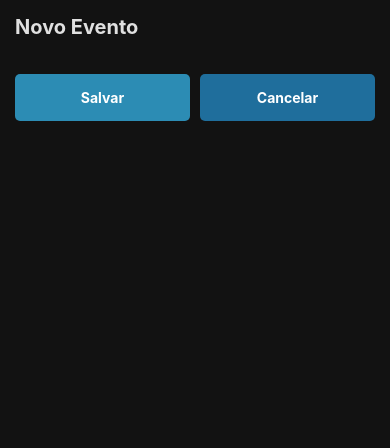
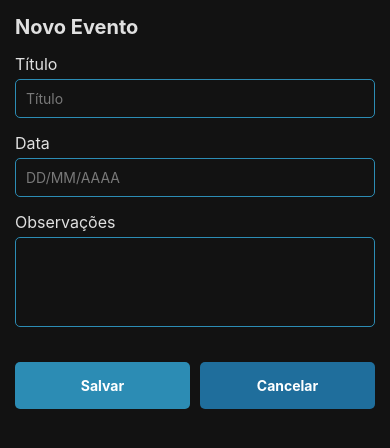
Before and after one commit to JonJonesBR/JusAgenda, a React Native app: screen /EventCreate in a window 390 px wide. Shown: the top 448 px of the page. Built offline with nearby package versions, Linux system fonts and the light colour scheme.

Commit message:
Alpha 0.0.3.1

```diff
--- a/src/components/UpcomingEvents.js
+++ b/src/components/UpcomingEvents.js
@@ -20,14 +20,32 @@ const UpcomingEvents = () => {
     }
   }, []);
 
+  // Função para validar datas
+  const isValidDate = (date) => {
+    try {
+      const parsedDate = new Date(date);
+      return !isNaN(parsedDate.getTime());
+    } catch (error) {
+      console.error('Erro ao validar data:', error);
+      return false;
+    }
+  };
+
   useEffect(() => {
     const fetchUpcomingEvents = async () => {
       try {
         const storedEvents = await getEvents();
-        const sortedEvents = storedEvents.sort((a, b) => new Date(a.date) - new Date(b.date));
+        console.log('Eventos armazenados:', storedEvents); // Debug
+
+        // Filtrar eventos com datas válidas
+        const validEvents = storedEvents.filter((event) => isValidDate(event.date));
+        console.log('Eventos válidos:', validEvents); // Debug
+
+        const sortedEvents = validEvents.sort((a, b) => new Date(a.date) - new Date(b.date));
         const upcomingEvents = sortedEvents.filter(
-          (event) => new Date(event.date) >= new Date()
-        );
+          (event) => new Date(event.date).getTime() >= new Date().setHours(0, 0, 0, 0)
+        ); // Considera apenas eventos a partir de hoje
+        console.log('Próximos eventos:', upcomingEvents); // Debug
         dispatch({ type: 'SET_EVENTS', events: upcomingEvents.slice(0, 5) });
       } catch (error) {
         console.error('Erro ao buscar eventos:', error);
@@ -40,27 +58,35 @@ const UpcomingEvents = () => {
 
   return (
     <View style={[styles.container, { backgroundColor: currentTheme.background }]}>
-      <Text accessibilityRole="header" style={[styles.title, { color: currentTheme.text }]}>Próximos Eventos</Text>
-
-      {isLoading ? (
-        <ActivityIndicator size="large" color={currentTheme.primary} />
-      ) : events.length === 0 ? (
-        <Text style={[styles.noEventsText, { color: currentTheme.text + '80' }]}>Nenhum evento próximo</Text>
-      ) : (
       <FlatList
-          accessibilityRole="list"
+        nestedScrollEnabled // Permite rolagem aninhada
         data={events}
         renderItem={({ item }) => (
           <EventCard
             event={item}
             onPress={() => {
-                // Navegação para detalhes do evento (implementação futura)
+              console.log('Evento clicado:', item); // Debug para navegação futura
             }}
           />
         )}
         keyExtractor={(item) => item.id || `${item.date}-${item.title}`}
         ItemSeparatorComponent={() => <View style={styles.separator} />}
+        ListHeaderComponent={() => (
+          <Text style={[styles.title, { color: currentTheme.text }]}>
+            Próximos Eventos
+          </Text>
+        )}
+        ListEmptyComponent={() =>
+          !isLoading && (
+            <Text style={[styles.noEventsText, { color: currentTheme.text + '80' }]}>
+              Nenhum evento próximo
+            </Text>
+          )
+        }
+        contentContainerStyle={{ paddingBottom: 15 }}
       />
+      {isLoading && (
+        <ActivityIndicator size="large" color={currentTheme.primary} style={styles.loading} />
       )}
     </View>
   );
@@ -68,6 +94,7 @@ const UpcomingEvents = () => {
 
 const styles = StyleSheet.create({
   container: {
+    flex: 1,
     padding: 15,
     borderRadius: 10,
     marginHorizontal: 10,
@@ -85,6 +112,9 @@ const styles = StyleSheet.create({
   separator: {
     height: 10,
   },
+  loading: {
+    marginTop: 20,
+  },
 });
 
 export default UpcomingEvents;
--- a/src/constants/eventFields.js
+++ b/src/constants/eventFields.js
@@ -6,8 +6,8 @@
  */
 
 const commonFields = {
-  caseNumber: { name: 'caseNumber', label: 'Número do Processo', type: 'text' },
-  court: { name: 'court', label: 'Vara', type: 'text' },
+  title: { name: 'title', label: 'Título', type: 'text' },
+  date: { name: 'date', label: 'Data', type: 'date' },
   notes: { name: 'notes', label: 'Observações', type: 'textarea' },
 };
 
@@ -16,25 +16,25 @@ const commonFields = {
  */
 export const eventFields = {
   audiencia: [
-    commonFields.caseNumber,
-    commonFields.court,
-    { name: 'plaintiff', label: 'Parte Autora', type: 'text' },
-    { name: 'defendant', label: 'Parte Ré', type: 'text' },
-    { name: 'hearingLocation', label: 'Local da Audiência', type: 'text' },
+    commonFields.title,
+    commonFields.date,
+    { name: 'court', label: 'Vara', type: 'text' },
     commonFields.notes,
   ],
   reuniao: [
-    { name: 'clientName', label: 'Nome do Cliente', type: 'text' },
-    { name: 'meetingLocation', label: 'Local da Reunião', type: 'text' },
+    commonFields.title,
+    commonFields.date,
+    { name: 'client', label: 'Cliente', type: 'text' },
     { name: 'topic', label: 'Assunto', type: 'text' },
     commonFields.notes,
   ],
   prazo: [
-    commonFields.caseNumber,
-    commonFields.court,
+    commonFields.title,
+    commonFields.date,
     { name: 'deadlineType', label: 'Tipo de Prazo', type: 'select' },
     commonFields.notes,
   ],
+  outros: [commonFields.title, commonFields.date, commonFields.notes],
 };
 
 /**
--- a/src/screens/EventCreateScreen.js
+++ b/src/screens/EventCreateScreen.js
@@ -18,12 +18,44 @@ const EventCreateScreen = ({ navigation, route }) => {
   const { theme } = useTheme();
   const currentTheme = darkTheme;
 
-  const [eventType, setEventType] = useState(route.params?.eventType || 'defaultEventType');
+  const [eventType, setEventType] = useState(route.params?.eventType || 'outros');
   const [eventData, setEventData] = useState({});
   const [isSaving, setIsSaving] = useState(false);
 
+  const formatDate = (date) => {
+    const [day, month, year] = date.split('/');
+    return `${year}-${month.padStart(2, '0')}-${day.padStart(2, '0')}`;
+  };
+
+  const isValidDate = (date) => {
+    const regex = /^\d{2}\/\d{2}\/\d{4}$/;
+    if (!regex.test(date)) return false;
+
+    const [day, month, year] = date.split('/').map(Number);
+    const dateObj = new Date(year, month - 1, day);
+    return (
+      dateObj.getFullYear() === year &&
+      dateObj.getMonth() === month - 1 &&
+      dateObj.getDate() === day
+    );
+  };
+
+  const formatInputDate = (value) => {
+    // Remove caracteres não numéricos
+    const sanitizedValue = value.replace(/\D/g, '');
+
+    if (sanitizedValue.length <= 2) {
+      return sanitizedValue; // Apenas dia
+    } else if (sanitizedValue.length <= 4) {
+      return `${sanitizedValue.slice(0, 2)}/${sanitizedValue.slice(2)}`; // Dia/Mês
+    } else {
+      return `${sanitizedValue.slice(0, 2)}/${sanitizedValue.slice(2, 4)}/${sanitizedValue.slice(4, 8)}`; // Dia/Mês/Ano
+    }
+  };
+
   const handleInputChange = (name, value) => {
-    setEventData((prev) => ({ ...prev, [name]: value }));
+    const formattedValue = name === 'date' ? formatInputDate(value) : value;
+    setEventData((prev) => ({ ...prev, [name]: formattedValue }));
   };
 
   const handleSaveEvent = async () => {
@@ -32,15 +64,22 @@ const EventCreateScreen = ({ navigation, route }) => {
       return;
     }
 
+    if (!isValidDate(eventData.date)) {
+      Alert.alert('Erro', 'Por favor, insira uma data válida no formato DD/MM/AAAA.');
+      return;
+    }
+
     setIsSaving(true);
     const newEvent = {
       ...eventData,
       id: uuid.v4(),
+      date: formatDate(eventData.date),
       type: eventType,
       status: 'pending',
     };
 
     try {
+      console.log('Evento a ser salvo:', newEvent); // Debug
       await saveEvent(newEvent);
       Alert.alert('Sucesso', 'Evento salvo com sucesso!');
       navigation.goBack();
@@ -52,13 +91,11 @@ const EventCreateScreen = ({ navigation, route }) => {
     }
   };
 
-  const fields = Array.isArray(eventFields[eventType]) ? eventFields[eventType] : [];
-
   return (
     <View style={[styles.container, { backgroundColor: currentTheme.background }]}>
       <Text style={[styles.header, { color: currentTheme.text }]}>Novo Evento</Text>
       <ScrollView>
-        {fields.map((field) => (
+        {eventFields[eventType]?.map((field) => (
           <View key={field.name} style={styles.fieldContainer}>
             <Text style={[styles.label, { color: currentTheme.text }]}>{field.label}</Text>
             {field.type === 'textarea' ? (
@@ -68,6 +105,16 @@ const EventCreateScreen = ({ navigation, route }) => {
                 numberOfLines={4}
                 value={eventData[field.name] || ''}
                 onChangeText={(value) => handleInputChange(field.name, value)}
+              />
+            ) : field.name === 'date' ? (
+              <TextInput
+                style={[styles.input, { borderColor: currentTheme.primary, color: currentTheme.text }]}
+                placeholder="DD/MM/AAAA"
+                placeholderTextColor={currentTheme.text + '80'}
+                keyboardType="numeric"
+                value={eventData[field.name] || ''}
+                onChangeText={(value) => handleInputChange(field.name, value)}
+                maxLength={10} // Limita o input a 10 caracteres
               />
             ) : (
               <TextInput
--- a/src/screens/HomeScreen.js
+++ b/src/screens/HomeScreen.js
@@ -13,13 +13,14 @@ const HomeScreen = ({ navigation }) => {
   const currentTheme = darkTheme;
 
   const eventTypes = [
-    { id: 'hearing', label: translate(language, 'eventTypes.hearing') },
-    { id: 'meeting', label: translate(language, 'eventTypes.meeting') },
-    { id: 'deadline', label: translate(language, 'eventTypes.deadline') },
-    { id: 'other', label: translate(language, 'eventTypes.other') },
+    { id: 'audiencia', label: translate(language, 'eventTypes.hearing') },
+    { id: 'reuniao', label: translate(language, 'eventTypes.meeting') },
+    { id: 'prazo', label: translate(language, 'eventTypes.deadline') },
+    { id: 'outros', label: translate(language, 'eventTypes.other') },
   ];
 
   const handleNavigateToCreateEvent = (type) => {
+    console.log('Navigating to EventCreate with type:', type); // Debug
     navigation.navigate('EventCreate', { eventType: type });
   };
 
--- a/src/services/storage.js
+++ b/src/services/storage.js
@@ -12,10 +12,12 @@ export const saveEvent = async (event) => {
     const existingEvents = await AsyncStorage.getItem(EVENTS_KEY);
     const events = existingEvents ? JSON.parse(existingEvents) : [];
     events.push(event);
+    console.log('Eventos antes de salvar:', events); // Debug
     await AsyncStorage.setItem(EVENTS_KEY, JSON.stringify(events));
+    console.log('Evento salvo com sucesso:', event); // Debug
   } catch (error) {
-    console.error('Error saving event:', error);
-    throw new Error('Could not save the event.');
+    console.error('Erro ao salvar evento:', error);
+    throw new Error('Não foi possível salvar o evento.');
   }
 };
 
@@ -27,10 +29,11 @@ export const saveEvent = async (event) => {
 export const getEvents = async () => {
   try {
     const events = await AsyncStorage.getItem(EVENTS_KEY);
+    console.log('Eventos carregados:', events ? JSON.parse(events) : []); // Debug
     return events ? JSON.parse(events) : [];
   } catch (error) {
-    console.error('Error fetching events:', error);
-    throw new Error('Could not fetch the events.');
+    console.error('Erro ao buscar eventos:', error);
+    throw new Error('Não foi possível buscar os eventos.');
   }
 };
 
@@ -44,10 +47,11 @@ export const deleteEvent = async (eventId) => {
     const existingEvents = await AsyncStorage.getItem(EVENTS_KEY);
     const events = existingEvents ? JSON.parse(existingEvents) : [];
     const updatedEvents = events.filter((event) => event.id !== eventId);
+    console.log('Eventos após exclusão:', updatedEvents); // Debug
     await AsyncStorage.setItem(EVENTS_KEY, JSON.stringify(updatedEvents));
   } catch (error) {
-    console.error('Error deleting event:', error);
-    throw new Error('Could not delete the event.');
+    console.error('Erro ao deletar evento:', error);
+    throw new Error('Não foi possível deletar o evento.');
   }
 };
 
@@ -58,8 +62,9 @@ export const deleteEvent = async (eventId) => {
 export const clearAllEvents = async () => {
   try {
     await AsyncStorage.removeItem(EVENTS_KEY);
+    console.log('Todos os eventos foram limpos com sucesso.'); // Debug
   } catch (error) {
-    console.error('Error clearing events:', error);
-    throw new Error('Could not clear the events.');
+    console.error('Erro ao limpar eventos:', error);
+    throw new Error('Não foi possível limpar os eventos.');
   }
 };
```
Lines whose indentation alone changed are shown as unchanged.
